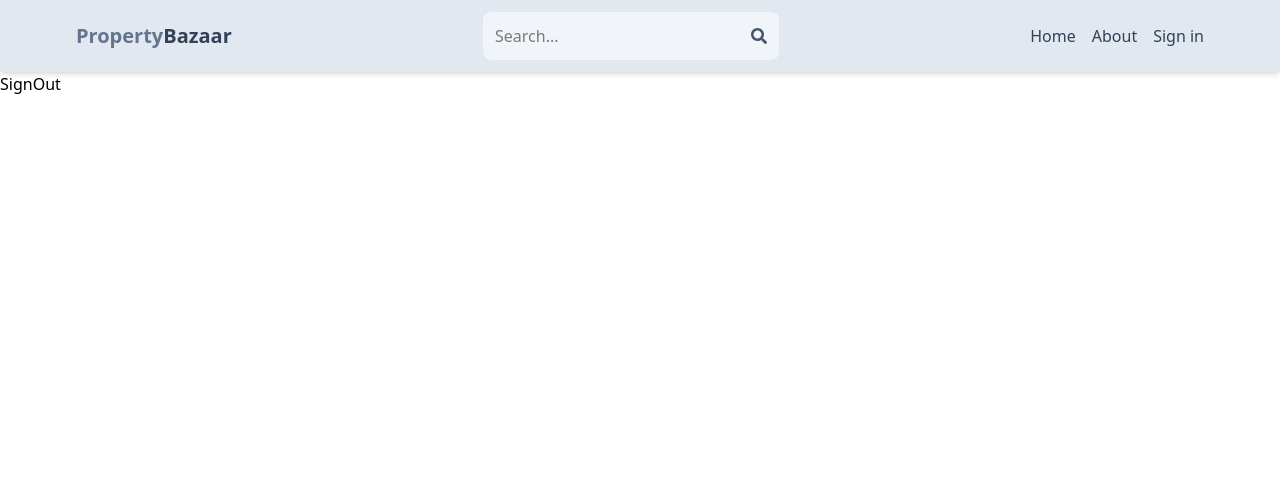
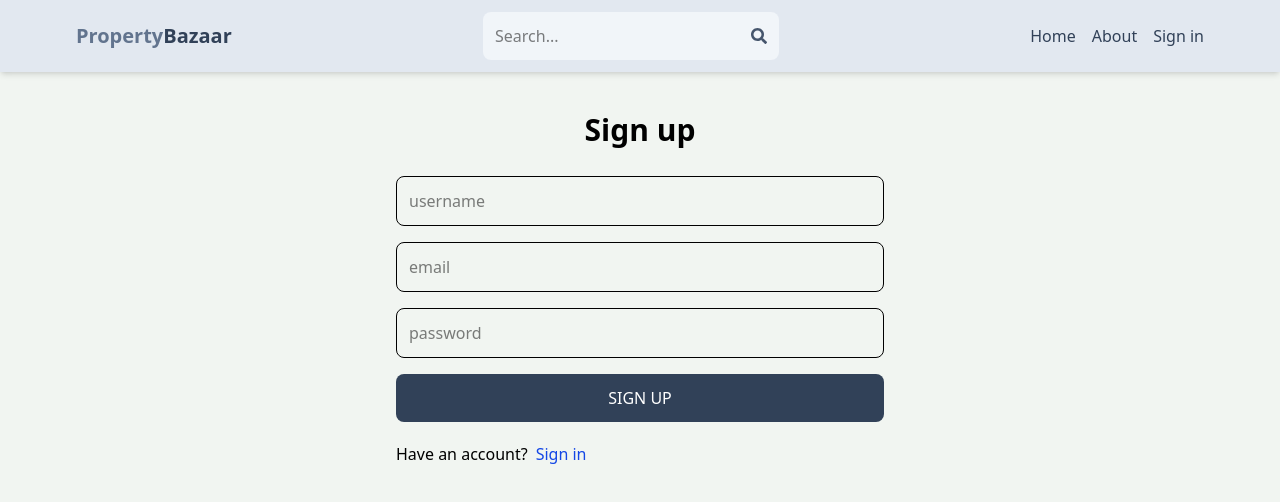
Before and after one commit to Utsav-Ku/PropertyBazzar, a React (Vite) app in the folder client/: page /sign-up in a window 1280 px wide. Shown: the top 502 px of the page. Built offline with nearby package versions, Linux system fonts and the light colour scheme.

Commit message:
complete sign up page ui

```diff
--- a/client/src/index.css
+++ b/client/src/index.css
@@ -1 +1,4 @@
 @import "tailwindcss";
+body{
+    background-color: rgb(241,245,241);
+}
--- a/client/src/pages/SignUp.jsx
+++ b/client/src/pages/SignUp.jsx
@@ -1,9 +1,21 @@
-import React from 'react'
+import { Link } from 'react-router-dom'
 
 export default function SignUp() {
   return (
-    <div>
-      SignOut
+    <div className='p-3 max-w-lg mx-auto'>
+      <h1 className='text-3xl text-center font-semibold my-7'>Sign up</h1>
+      <form className='flex flex-col gap-4'>
+        <input type='text' placeholder='username' className='border p-3 rounded-lg' id='username'></input>
+        <input type='text' placeholder='email' className='border p-3 rounded-lg' id='email'></input>
+        <input type='text' placeholder='password' className='border p-3 rounded-lg' id='password'></input>
+        <button className='bg-slate-700 text-white p-3 rounded-lg uppercase hover:opacity-95 disabled:opacity-80'>Sign up</button>
+      </form>
+      <div className='flex gap-2 mt-5'>
+        <p>Have an account?</p>
+        <Link to={"/sign-in"}>
+          <span className='text-blue-700'>Sign in</span>
+        </Link>
+      </div>
     </div>
   )
 }
```
